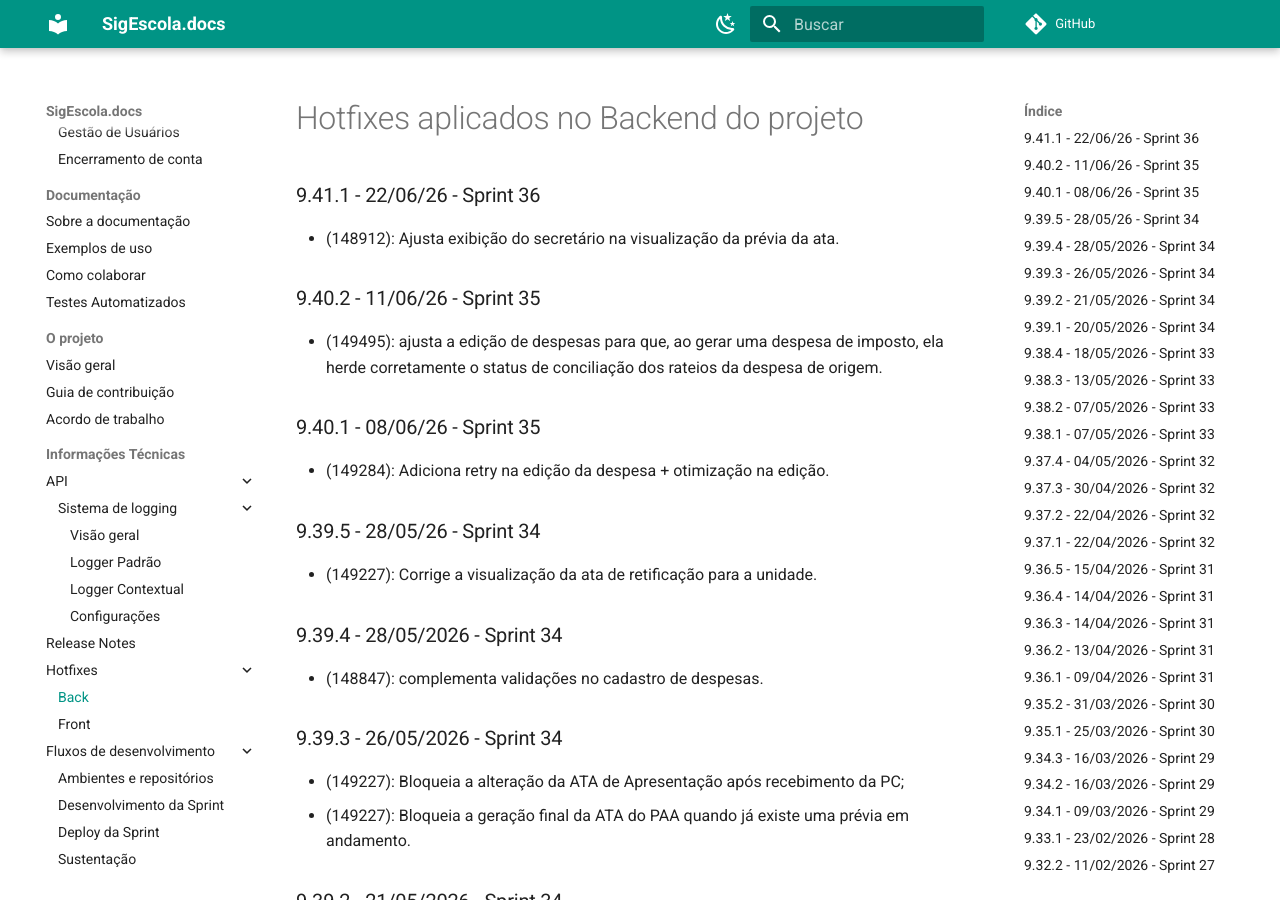
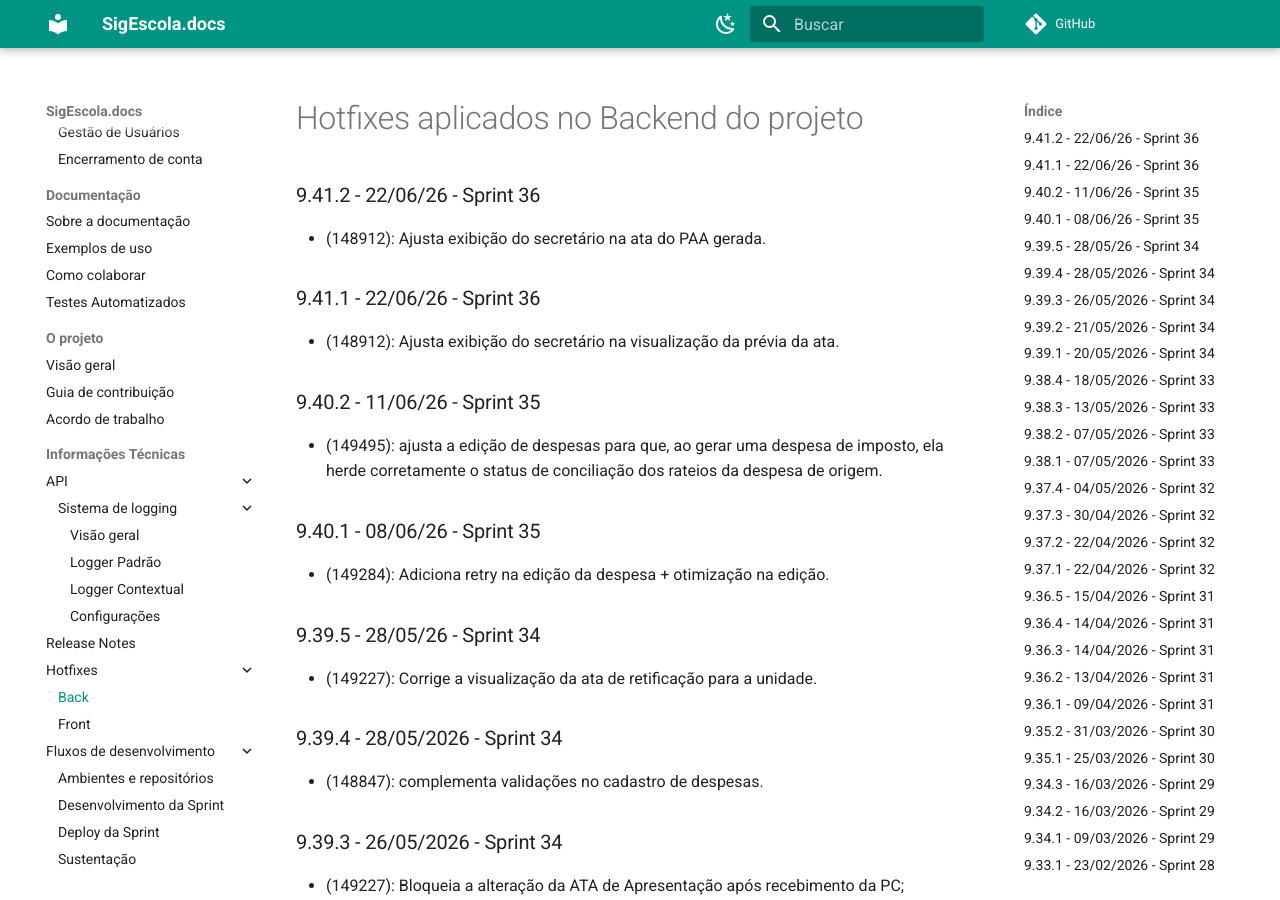
Before and after one commit to prefeiturasp/SME-PTRF-Docs, an MkDocs documentation site: the page built from docs/projeto/hotfixes_back.md, in a window 1280 px wide and 900 px high. Built offline with MkDocs 1.6.1 and Material for MkDocs 9.7.7, drawn with Linux system fonts in a browser that asks for light colours; comment, search, counter and statistics services are not loaded.

Commit message:
Update hotfixes_back.md

```diff
--- a/docs/projeto/hotfixes_back.md
+++ b/docs/projeto/hotfixes_back.md
@@ -1,4 +1,7 @@
 # Hotfixes aplicados no Backend do projeto
+
+### 9.41.2 - 22/06/26 - Sprint 36
+* (148912): Ajusta exibição do secretário na ata do PAA gerada.
 
 ### 9.41.1 - 22/06/26 - Sprint 36
 * (148912): Ajusta exibição do secretário na visualização da prévia da ata.
```
